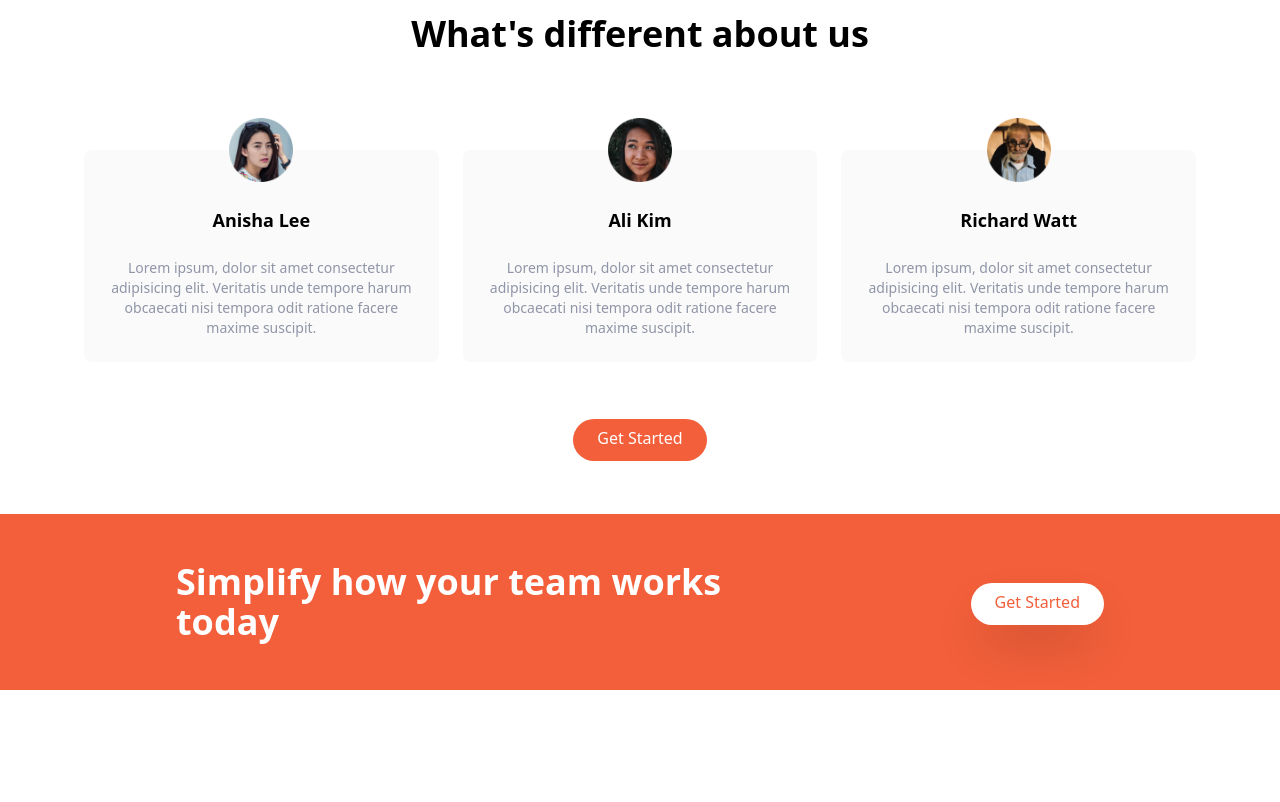
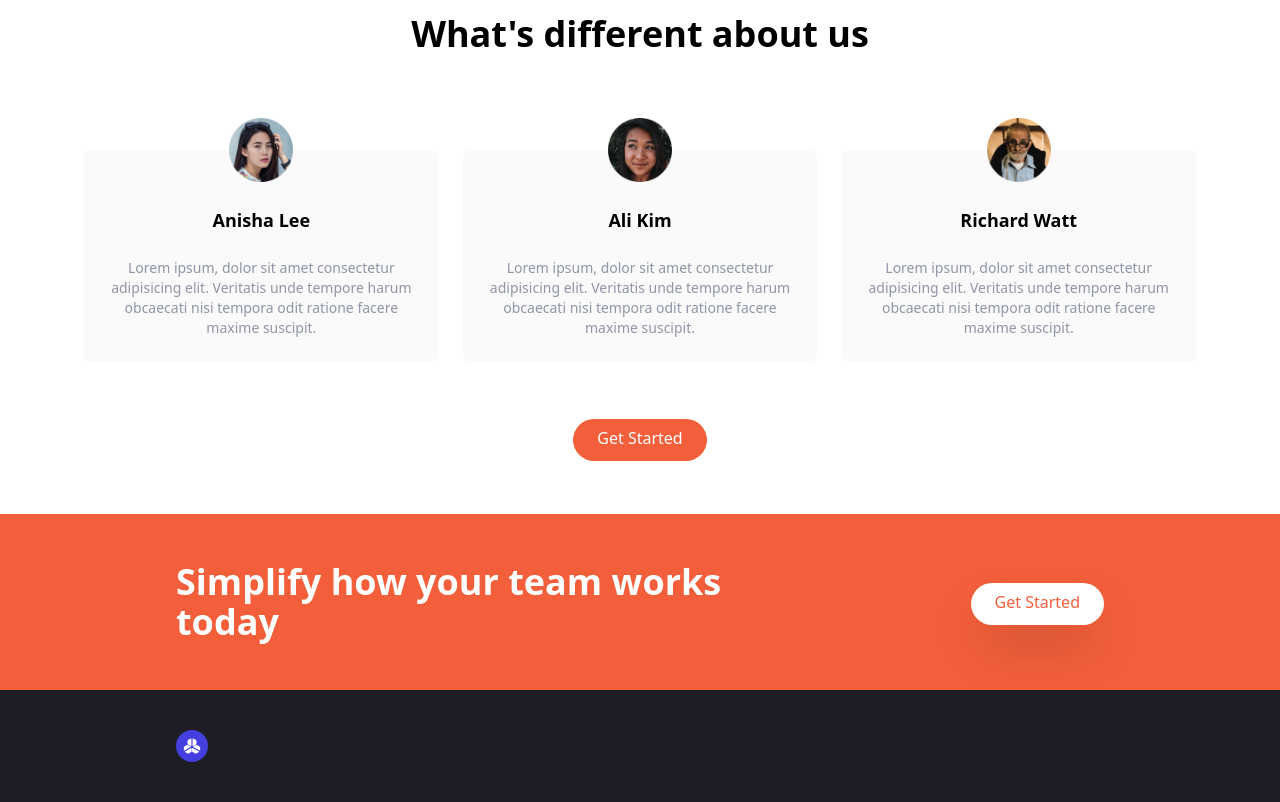
Before and after one commit to KudaMukucha/tailwind-landing-site, a website: page index.html in a window 1280 px wide. Shown: the part 1252-2054 px from the top of the page. Before the commit the page ends 1942 px from the top, so only its background shows below. Drawn offline with Linux system fonts and the light colour scheme.

Commit message:
Footer Section Layout & logo img

```diff
--- a/index.html
+++ b/index.html
@@ -216,5 +216,20 @@
         </div>
     </div>
 </section>
+
+<!--Footer Section-->
+<footer class="bg-veryDarkBlue">
+    <!--flex container-->
+    <div class="container flex flex-col-reverse justify-between px-6 py-10 mx-auto space-y-8 md:flex-row md:space-y-0">
+        <!--Logo and special links container-->
+        <div class="flex flex-col-reverse items-center justify-between space-y-12 md:flex-col md:space-y-0 md:items-start">
+            <div>
+                <!--Logo-->
+            <img src="img/logo.svg" alt="" class="h-8">
+            </div>
+
+        </div>
+    </div>
+</footer>
 </body>
 </html>
```
Also changed, not shown: css/main.css.
